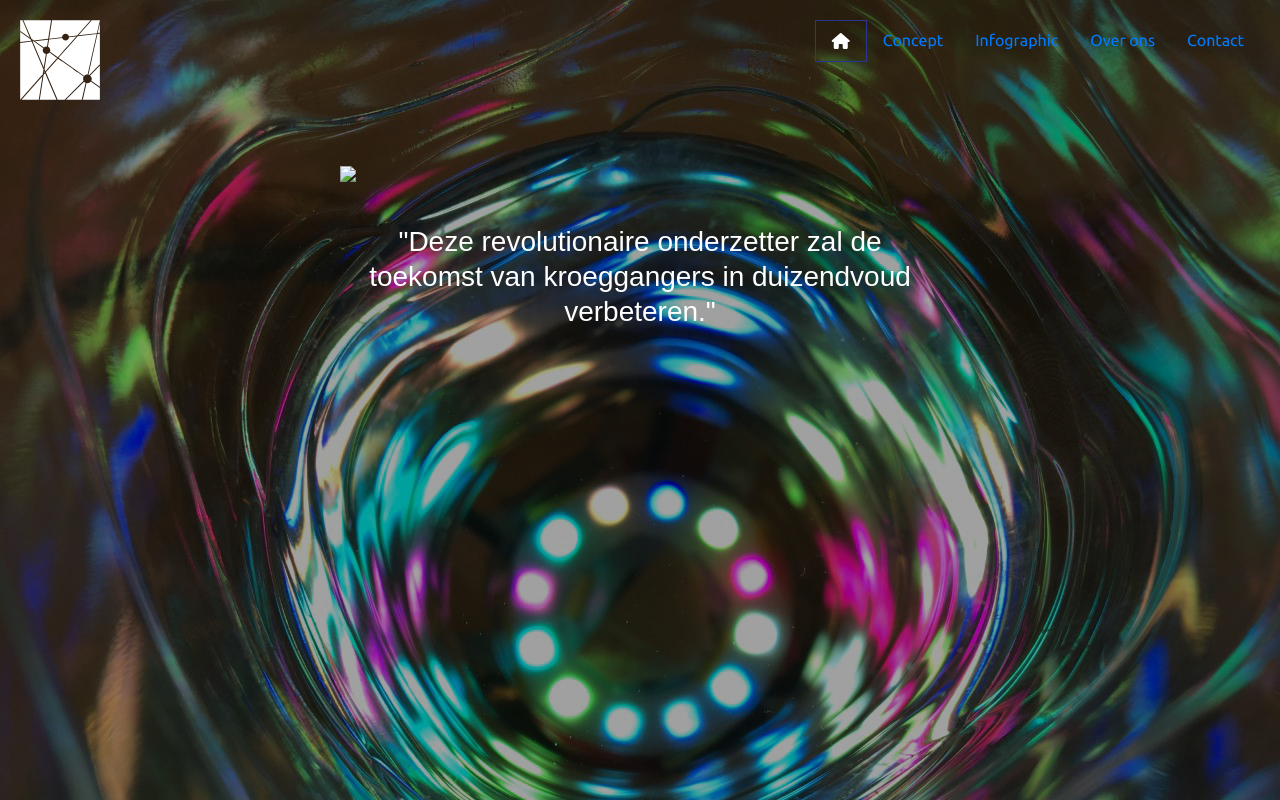
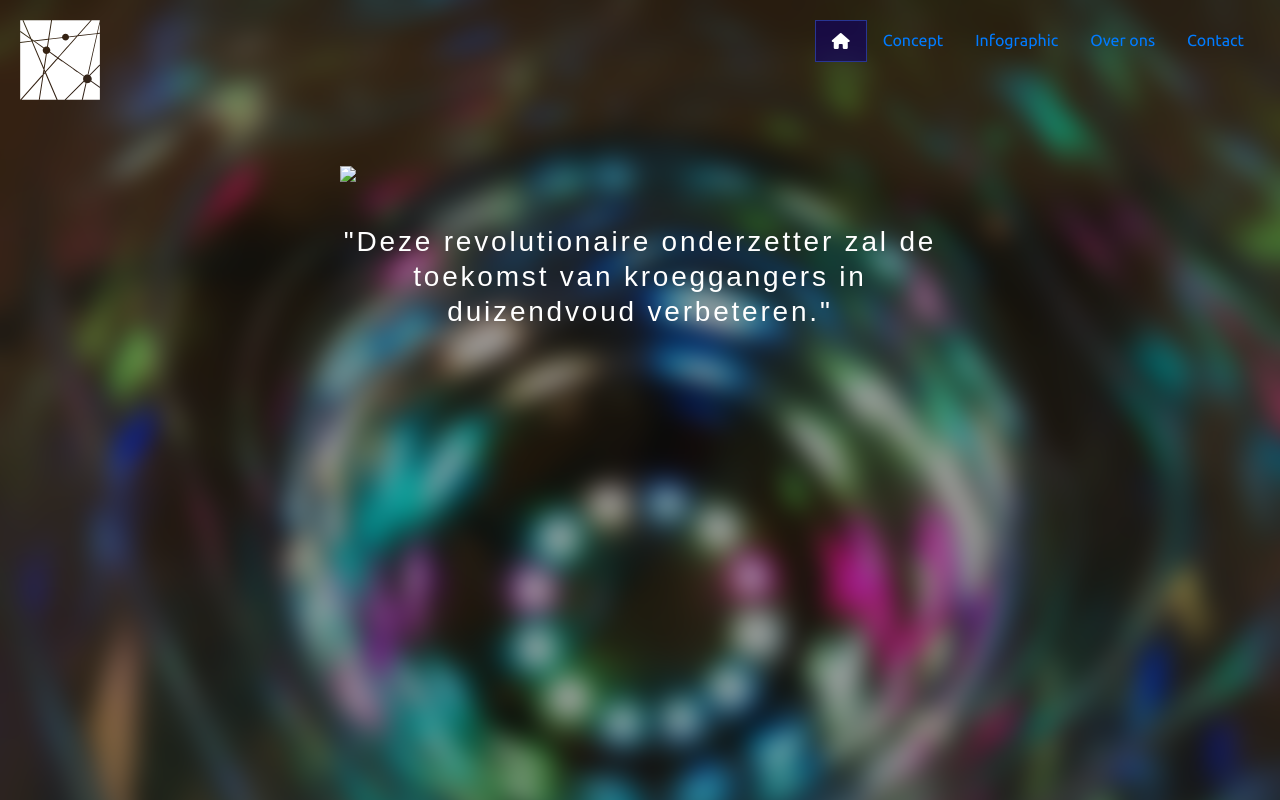
Before and after one commit to rickdepeer/CMGT-Sprint2-Onepager, a PHP site: page / in a window 1280 px wide. Run offline with PHP 8.4, Linux system fonts and the light colour scheme; some libraries are stand-ins or nearby versions.

Commit message:
home background een blur gegeven en de quote spacing van 0.1em

```diff
--- a/css/extra.css
+++ b/css/extra.css
@@ -102,6 +102,7 @@ code {
 .nav-item a.nav-link.active {
   color: white;
   font-weight: 800;
-  border: solid #283593 1px; }
+  border: solid #283593 1px;
+  background-color: rgba(17, 0, 97, 0.64); }
 
 /*# sourceMappingURL=extra.css.map */
--- a/css/extra.scss
+++ b/css/extra.scss
@@ -127,5 +127,6 @@ code {
     color: white;
     font-weight: 800;
     border: solid #283593 1px;
+    background-color: rgba(17, 0, 97, 0.64);
   }
 }
--- a/index.php
+++ b/index.php
@@ -75,7 +75,7 @@ switch($message)
                             <div id="about-us-text">
                                 <h2>Over ons</h2>
                                 <p>
-                                    Wij zijn een <b style="color: blue;">Jansenio</b>, <b style="color: greenyellow;">Irene</b>, <b style="color: lightblue;">Lotte</b> en <b style="color: orange;">Rick</b>. Wij studeren aan de Hogeschool Rotterdam op de opleiding <b>Creative & Interactive Media & Game Technologiess</b>.
+                                    Wij zijn <b style="color: blue;">Jansenio</b>, <b style="color: greenyellow;">Irene</b>, <b style="color: lightblue;">Lotte</b> en <b style="color: orange;">Rick</b>. Wij studeren aan de Hogeschool Rotterdam op de opleiding <b>Creative & Interactive Media & Game Technologiess</b>.
                                     Hier hebben wij de opdracht gekregen om een <b>smart-opject</b> te maken.
                                 </p>
                             </div>
--- a/style.css
+++ b/style.css
@@ -28,7 +28,7 @@
 
 #home
 {
-    background: url("img/achtergrond.png") no-repeat;
+    background: url("img/achtergrond1.png") no-repeat;
     background-size: 100%;
 }
 
@@ -75,6 +75,7 @@
     font-family: Century Gothic, sans-serif;
     font-size: 28px;
     text-align: center;
+    letter-spacing: 0.1em;
 }
 
 #info-img img
```
Also changed, not shown: img/achtergrond.png, img/achtergrond1.png (added), 1 other file.
